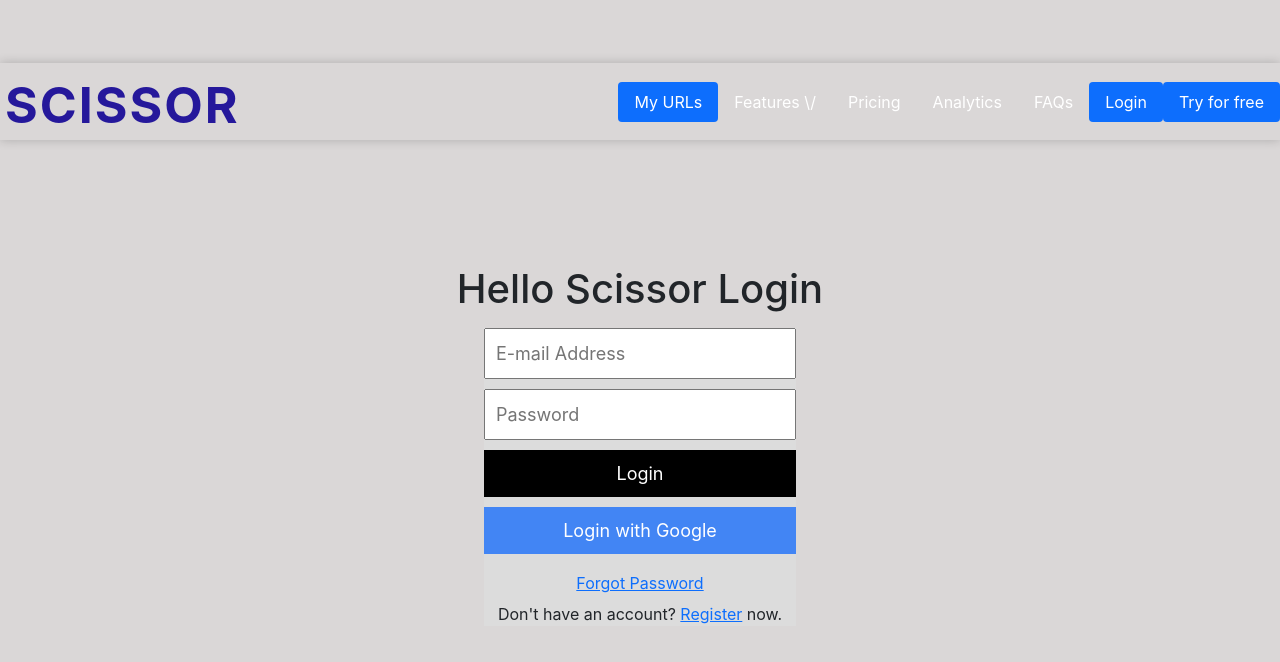
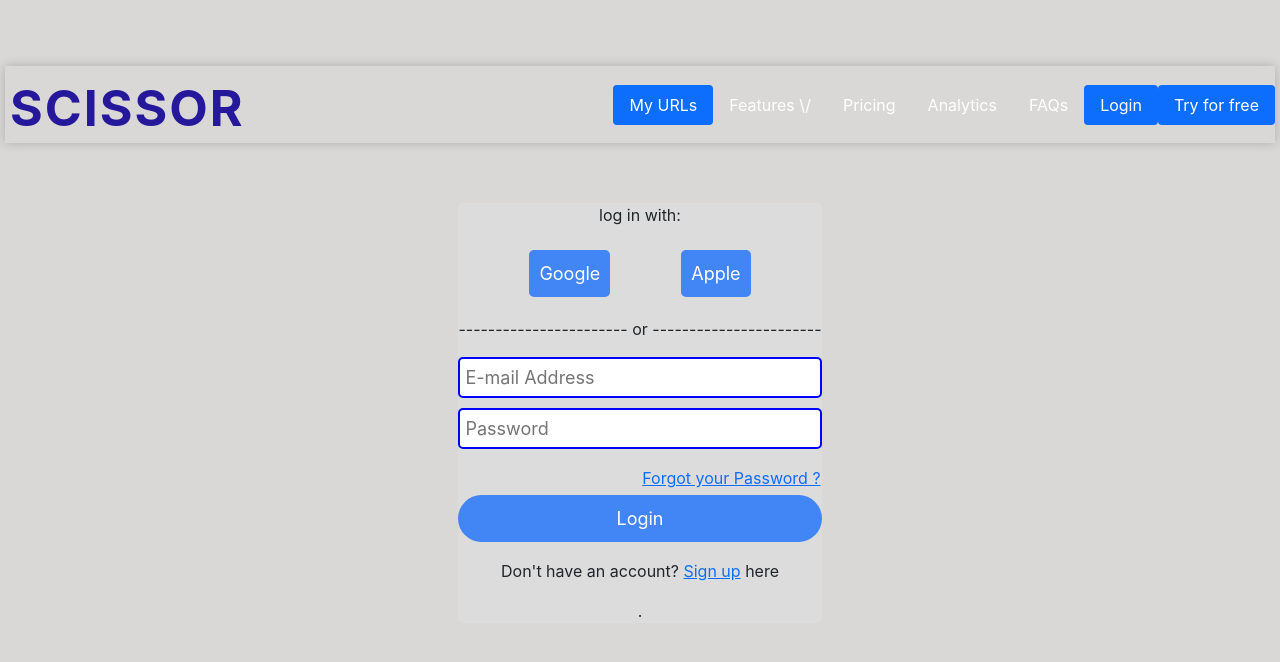
Before and after one commit to ayeniayodeji2009/scissor, a React (Create React App) app: page /login in a window 1280 px wide. Shown: the top 662 px of the page. Built offline with nearby package versions, Linux system fonts and the light colour scheme; no server answers.

Commit message:
Redesign and adjsutment of the Login page according to Figma design and including SEO in Home component

```diff
--- a/src/auth_user/Login.css
+++ b/src/auth_user/Login.css
@@ -1,7 +1,7 @@
 .login {
     height: 100vh;
     width: 100%;
-    padding: 0;
+    padding: 3px 5px;
     display: flex;
     justify-content: center;
     flex-direction: column;
@@ -19,21 +19,55 @@
     margin: 50px auto;
   }
   .login__textBox {
-    padding: 10px;
+    padding: 5px;
+    border-radius: 5px;
+    border: 2px solid blue;
     font-size: 18px;
     margin-bottom: 10px;
   }
+
   .login__btn {
     padding: 10px;
+    border-radius: 25px;
     font-size: 18px;
     margin-bottom: 10px;
     border: none;
     color: white;
-    background-color: black;
+    background-color: #4285f4;
   }
   .login__google {
-    background-color: #4285f4;
+    border-radius: 5px;
   }
+
+  .login__apple {
+    border-radius: 5px;
+  }
+
   .login div {
     margin-top: 7px;
+    border-radius: 5px;
   }
+
+  .auth_with_mail {
+    display: flex;
+    flex-direction: row;
+    align-items: center;
+    justify-content: space-evenly;
+    margin: 10px auto;
+    padding: 0;
+    width: 100%;
+    height: 100%;
+    /* border: 1px solid #cf1d9a; */
+  }
+
+  .resetLink {
+    display: flex;
+    flex-direction: row;
+    align-items: right;
+    justify-content: flex-end;
+    margin: 5px 1px;
+    padding: 0;
+    /* width: 100%;
+    height: 100%; */
+    /* border: 1px solid #cf1d9a; */
+  }
--- a/src/auth_user/Login.js
+++ b/src/auth_user/Login.js
@@ -32,22 +32,25 @@
   return (
     <div className="login">
     <Navigation />
-      <br />
-      <br />
-      <br />
-      <br />
-      <br />
-      <h1>Hello Scissor Login</h1>
+    <br />
+    <br />
+
+      {/* <h1>Hello Scissor Login</h1> */}
       <div className="login__container">
+      <p>log in with:</p>
+        <div className="auth_with_mail">
+        <button className="login__btn login__google" onClick={signInWithGoogle}>Google</button>
+        <button className="login__btn login__apple" onClick={signInWithGoogle}>Apple</button>
+        </div>
+        <p>-----------------------  or  -----------------------</p>
         <input type="text" className="login__textBox" value={email} onChange={(e) => setEmail(e.target.value)} placeholder="E-mail Address" />
         <input type="password" className="login__textBox" value={password} onChange={(e) => setPassword(e.target.value)} placeholder="Password" />
+        <div className="resetLink">
+          <Link to="/reset">Forgot your Password ?</Link>
+        </div>
         <button className="login__btn" onClick={() => logInWithEmailAndPassword(email, password)}>Login</button>
-        <button className="login__btn login__google" onClick={signInWithGoogle}>Login with Google</button>
         <div>
-          <Link to="/reset">Forgot Password</Link>
-        </div>
-        <div>
-          Don't have an account? <Link to="/register">Register</Link> now.
+          <p>Don't have an account? <Link to="/register">Sign up</Link> here</p>.
         </div>
       </div>
       <br />
--- a/src/components/Home.js
+++ b/src/components/Home.js
@@ -1,4 +1,5 @@
 import React from 'react';
+import Helmet from 'react-helmet'; //SEO
 //import { BrowserRouter as Router, Route, Link } from "react-router-dom";
 import './Home.css';
 import Navigation from './Navigation';
@@ -7,6 +8,17 @@
 function Home() {
     return (
         <div className="home">
+        <Helmet>
+          <title>Scissor</title>
+          <meta
+          name="description"
+          content="Shorten your long links with Scissor today."
+        />
+        <meta
+          name="keywords"
+          content="easy, today, Analytics, Link Analytics, Digital Marketing, URL, URLs, URI, URIs, Shorten URL, Shorten URI, Shorten Link, Shorten Links, Shorten URLs, Shorten URIs, Short"
+        />
+        </Helmet>
             <Navigation />
             <h1>Hello Scissor Home</h1>
             <p>I am the landing page</p>
```
